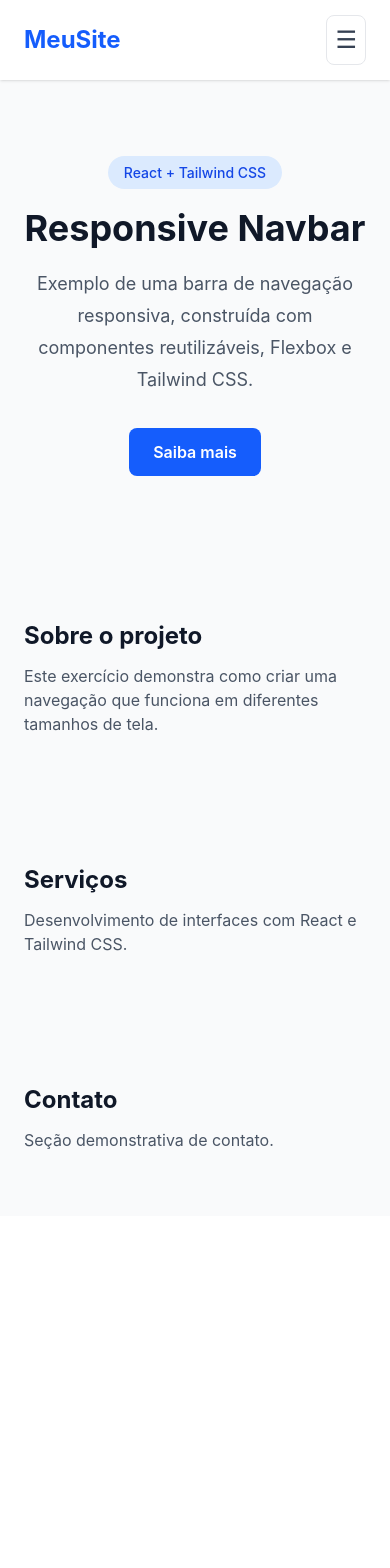
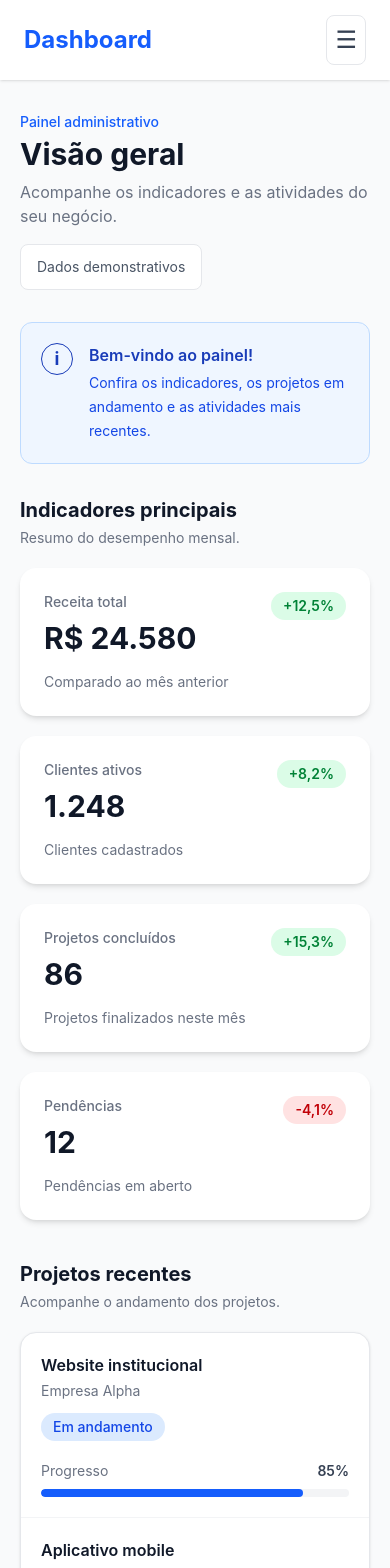
Before and after one commit to wanessags/Tailwind-CSS-React-, a React (Vite) app: page / in a window 390 px wide. Shown: the top 1568 px of the page. Before the commit the page ends 1216 px from the top, so only its background shows below. Built offline with nearby package versions, Linux system fonts and the light colour scheme.

Commit message:
feat: cria mini dashboard responsivo

```diff
--- a/src/App.jsx
+++ b/src/App.jsx
@@ -1,67 +1,275 @@
 import Navbar from "./components/Navbar";
+import KpiCard from "./components/KpiCard";
+import Badge from "./components/Badge";
+import Alert from "./components/Alert";
+
+const navigationLinks = [
+  { label: "Início", href: "#inicio" },
+  { label: "Indicadores", href: "#indicadores" },
+  { label: "Projetos", href: "#projetos" },
+  { label: "Atividades", href: "#atividades" },
+];
+
+const indicators = [
+  {
+    id: 1,
+    title: "Receita total",
+    value: "R$ 24.580",
+    trend: "+12,5%",
+    trendType: "positive",
+    description: "Comparado ao mês anterior",
+  },
+  {
+    id: 2,
+    title: "Clientes ativos",
+    value: "1.248",
+    trend: "+8,2%",
+    trendType: "positive",
+    description: "Clientes cadastrados",
+  },
+  {
+    id: 3,
+    title: "Projetos concluídos",
+    value: "86",
+    trend: "+15,3%",
+    trendType: "positive",
+    description: "Projetos finalizados neste mês",
+  },
+  {
+    id: 4,
+    title: "Pendências",
+    value: "12",
+    trend: "-4,1%",
+    trendType: "negative",
+    description: "Pendências em aberto",
+  },
+];
+
+const projects = [
+  {
+    id: 1,
+    name: "Website institucional",
+    client: "Empresa Alpha",
+    progress: 85,
+    status: "Em andamento",
+    variant: "info",
+  },
+  {
+    id: 2,
+    name: "Aplicativo mobile",
+    client: "Empresa Beta",
+    progress: 60,
+    status: "Em andamento",
+    variant: "info",
+  },
+  {
+    id: 3,
+    name: "Dashboard financeiro",
+    client: "Empresa Gamma",
+    progress: 100,
+    status: "Concluído",
+    variant: "success",
+  },
+  {
+    id: 4,
+    name: "Sistema de cadastro",
+    client: "Empresa Delta",
+    progress: 30,
+    status: "Pendente",
+    variant: "warning",
+  },
+];
+
+const activities = [
+  {
+    id: 1,
+    title: "Novo cliente cadastrado",
+    description: "Empresa Alpha",
+    time: "Há 10 minutos",
+  },
+  {
+    id: 2,
+    title: "Projeto atualizado",
+    description: "Aplicativo mobile",
+    time: "Há 35 minutos",
+  },
+  {
+    id: 3,
+    title: "Pagamento recebido",
+    description: "R$ 2.500,00",
+    time: "Há 2 horas",
+  },
+  {
+    id: 4,
+    title: "Projeto concluído",
+    description: "Dashboard financeiro",
+    time: "Ontem",
+  },
+];
 
 function App() {
-  const navigationLinks = [
-    { label: "Início", href: "#inicio" },
-    { label: "Sobre", href: "#sobre" },
-    { label: "Serviços", href: "#servicos" },
-    { label: "Contato", href: "#contato" },
-  ];
-
   return (
     <div className="min-h-screen bg-gray-50">
-      <Navbar brand="MeuSite" links={navigationLinks} />
+      <Navbar brand="Dashboard" links={navigationLinks} />
 
-      <main>
-        <section
-          id="inicio"
-          className="flex min-h-[420px] items-center justify-center px-6 py-20"
-        >
-          <div className="max-w-3xl text-center">
-            <span className="rounded-full bg-blue-100 px-4 py-2 text-sm font-medium text-blue-700">
-              React + Tailwind CSS
-            </span>
+      <main id="inicio" className="mx-auto max-w-7xl px-5 py-8 md:px-8">
+        <header className="mb-8 flex flex-col justify-between gap-4 sm:flex-row sm:items-center">
+          <div>
+            <p className="text-sm font-medium text-blue-600">
+              Painel administrativo
+            </p>
 
-            <h1 className="mt-6 text-4xl font-bold text-gray-900 md:text-5xl">
-              Responsive Navbar
+            <h1 className="mt-1 text-3xl font-bold text-gray-900">
+              Visão geral
             </h1>
 
-            <p className="mt-5 text-lg leading-8 text-gray-600">
-              Exemplo de uma barra de navegação responsiva, construída com
-              componentes reutilizáveis, Flexbox e Tailwind CSS.
+            <p className="mt-2 text-gray-500">
+              Acompanhe os indicadores e as atividades do seu negócio.
             </p>
+          </div>
 
-            <a
-              href="#sobre"
-              className="mt-8 inline-block rounded-lg bg-blue-600 px-6 py-3 font-semibold text-white transition hover:bg-blue-700"
-            >
-              Saiba mais
-            </a>
+          <div className="self-start rounded-lg border border-gray-200 bg-white px-4 py-3 text-sm text-gray-600">
+            Dados demonstrativos
+          </div>
+        </header>
+
+        <section className="mb-8">
+          <Alert title="Bem-vindo ao painel!" variant="info">
+            Confira os indicadores, os projetos em andamento e as atividades
+            mais recentes.
+          </Alert>
+        </section>
+
+        <section id="indicadores" className="mb-10">
+          <div className="mb-5">
+            <h2 className="text-xl font-bold text-gray-900">
+              Indicadores principais
+            </h2>
+
+            <p className="mt-1 text-sm text-gray-500">
+              Resumo do desempenho mensal.
+            </p>
+          </div>
+
+          <div className="grid grid-cols-1 gap-5 sm:grid-cols-2 xl:grid-cols-4">
+            {indicators.map((indicator) => (
+              <KpiCard
+                key={indicator.id}
+                title={indicator.title}
+                value={indicator.value}
+                trend={indicator.trend}
+                trendType={indicator.trendType}
+                description={indicator.description}
+              />
+            ))}
           </div>
         </section>
 
-        <section id="sobre" className="mx-auto max-w-5xl px-6 py-16">
-          <h2 className="text-2xl font-bold text-gray-900">Sobre o projeto</h2>
+        <div className="grid grid-cols-1 gap-8 lg:grid-cols-3">
+          <section id="projetos" className="lg:col-span-2">
+            <div className="mb-5">
+              <h2 className="text-xl font-bold text-gray-900">
+                Projetos recentes
+              </h2>
 
-          <p className="mt-3 text-gray-600">
-            Este exercício demonstra como criar uma navegação que funciona em
-            diferentes tamanhos de tela.
-          </p>
-        </section>
+              <p className="mt-1 text-sm text-gray-500">
+                Acompanhe o andamento dos projetos.
+              </p>
+            </div>
 
-        <section id="servicos" className="mx-auto max-w-5xl px-6 py-16">
-          <h2 className="text-2xl font-bold text-gray-900">Serviços</h2>
+            <div className="overflow-hidden rounded-2xl border border-gray-200 bg-white shadow-sm">
+              <div className="divide-y divide-gray-100">
+                {projects.map((project) => (
+                  <article key={project.id} className="p-5 md:p-6">
+                    <div className="flex flex-col justify-between gap-3 sm:flex-row sm:items-start">
+                      <div>
+                        <h3 className="font-semibold text-gray-900">
+                          {project.name}
+                        </h3>
 
-          <p className="mt-3 text-gray-600">
-            Desenvolvimento de interfaces com React e Tailwind CSS.
-          </p>
-        </section>
+                        <p className="mt-1 text-sm text-gray-500">
+                          {project.client}
+                        </p>
+                      </div>
 
-        <section id="contato" className="mx-auto max-w-5xl px-6 py-16">
-          <h2 className="text-2xl font-bold text-gray-900">Contato</h2>
+                      <div className="self-start">
+                        <Badge variant={project.variant}>
+                          {project.status}
+                        </Badge>
+                      </div>
+                    </div>
 
-          <p className="mt-3 text-gray-600">Seção demonstrativa de contato.</p>
-        </section>
+                    <div className="mt-5">
+                      <div className="mb-2 flex justify-between text-sm">
+                        <span className="text-gray-500">Progresso</span>
+
+                        <span className="font-semibold text-gray-700">
+                          {project.progress}%
+                        </span>
+                      </div>
+
+                      <div
+                        className="h-2 overflow-hidden rounded-full bg-gray-100"
+                        role="progressbar"
+                        aria-label={`Progresso de ${project.name}`}
+                        aria-valuenow={project.progress}
+                        aria-valuemin={0}
+                        aria-valuemax={100}
+                      >
+                        <div
+                          className="h-full rounded-full bg-blue-600"
+                          style={{
+                            width: `${project.progress}%`,
+                          }}
+                        />
+                      </div>
+                    </div>
+                  </article>
+                ))}
+              </div>
+            </div>
+          </section>
+
+          <section id="atividades">
+            <div className="mb-5">
+              <h2 className="text-xl font-bold text-gray-900">
+                Atividades recentes
+              </h2>
+
+              <p className="mt-1 text-sm text-gray-500">
+                Últimas movimentações do sistema.
+              </p>
+            </div>
+
+            <div className="rounded-2xl border border-gray-200 bg-white p-6 shadow-sm">
+              <div className="space-y-6">
+                {activities.map((activity) => (
+                  <div key={activity.id} className="flex items-start gap-3">
+                    <span className="mt-1.5 h-3 w-3 shrink-0 rounded-full bg-blue-500" />
+
+                    <div className="min-w-0 flex-1">
+                      <h3 className="text-sm font-semibold text-gray-900">
+                        {activity.title}
+                      </h3>
+
+                      <p className="mt-1 text-sm text-gray-600">
+                        {activity.description}
+                      </p>
+
+                      <p className="mt-2 text-xs text-gray-400">
+                        {activity.time}
+                      </p>
+                    </div>
+                  </div>
+                ))}
+              </div>
+            </div>
+          </section>
+        </div>
+
+        <footer className="mt-12 border-t border-gray-200 py-6 text-center text-sm text-gray-500">
+          Mini Dashboard — React + Tailwind CSS
+        </footer>
       </main>
     </div>
   );
```
